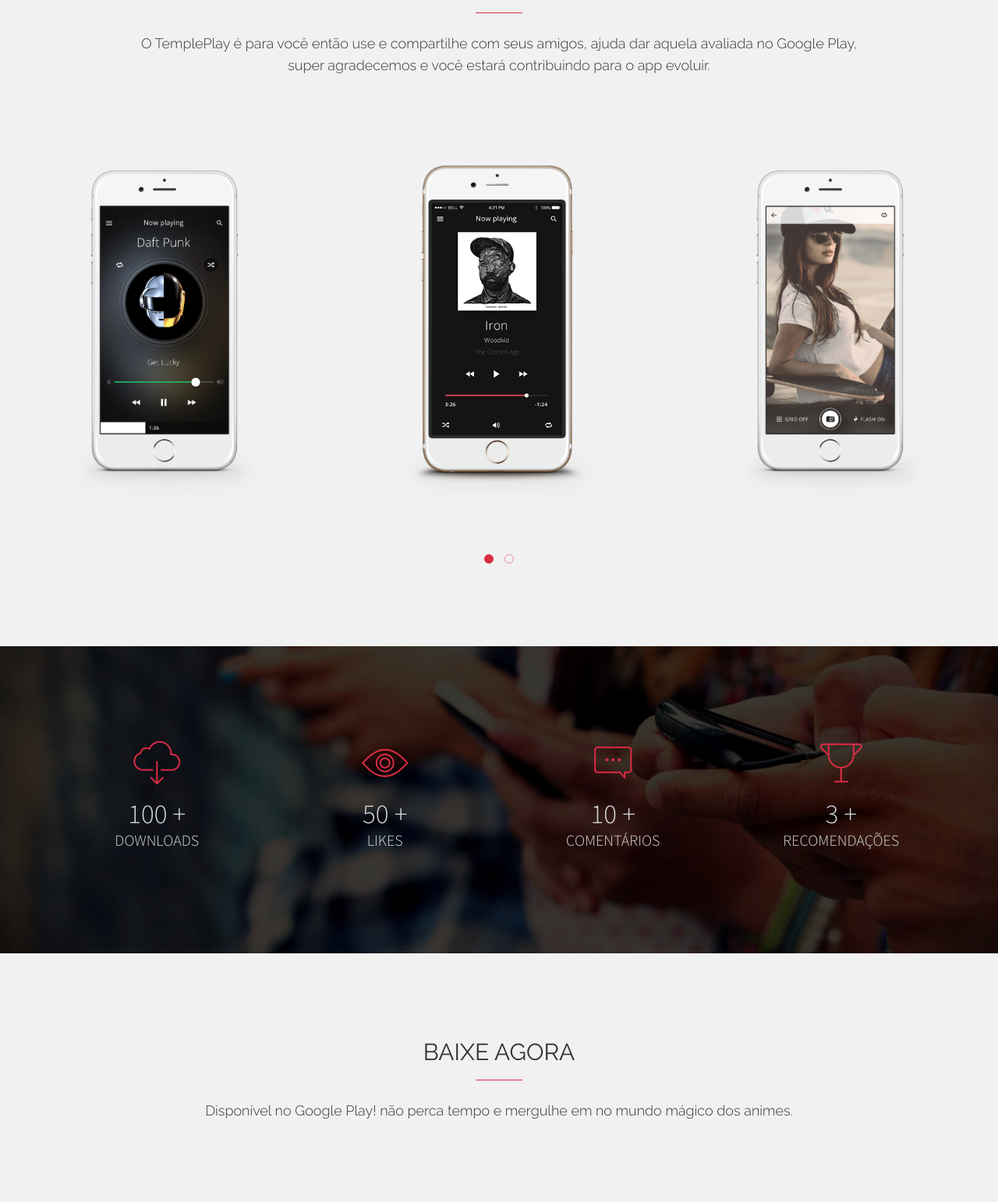
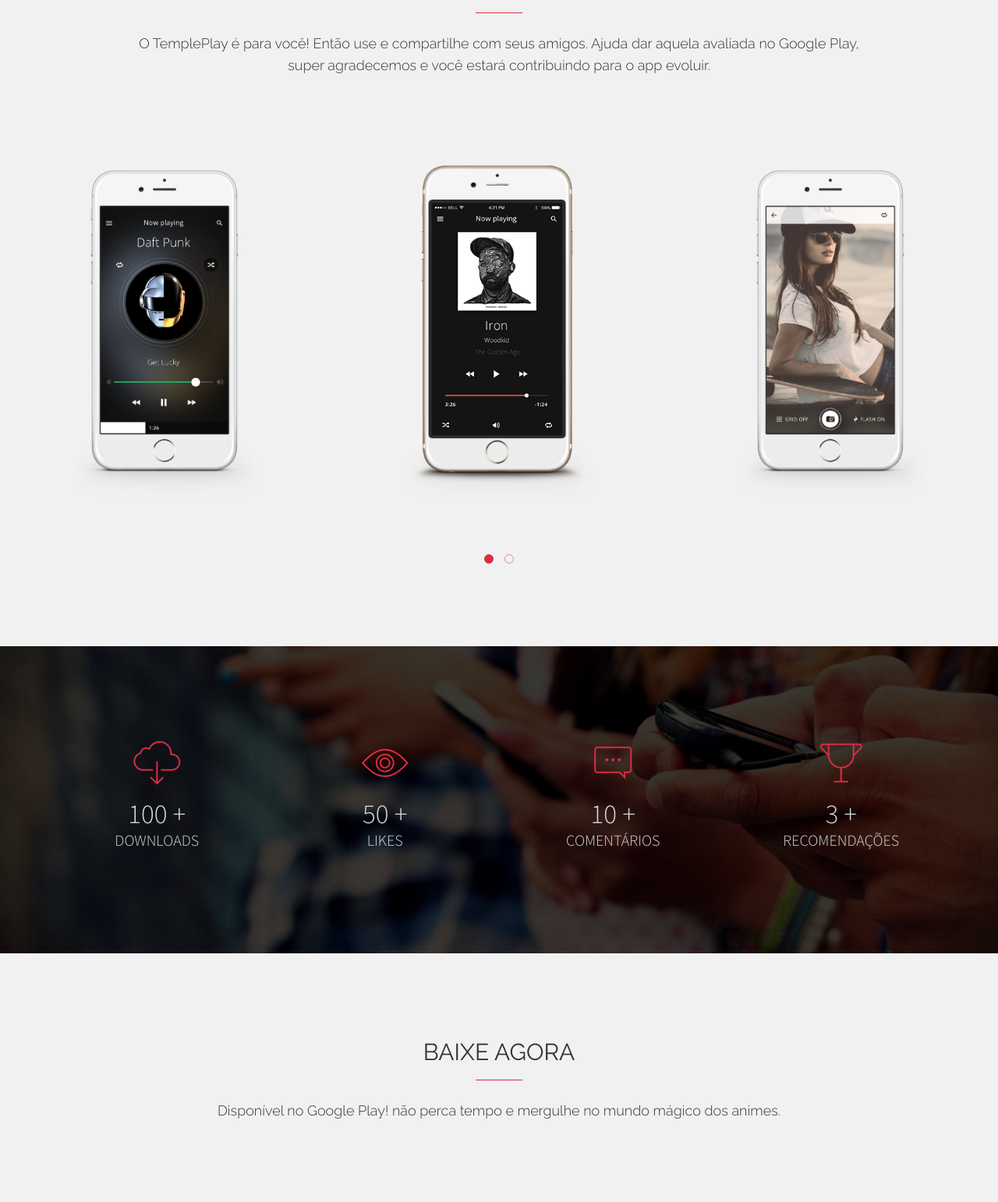
Before and after one commit to Erckhart/templeplay, a plain HTML site: page index.html in a window 1280 px wide. Shown: the part 4340-5882 px from the top of the page at 78% size. Drawn offline with Linux system fonts and the light colour scheme.

Commit message:
Correção em textos do baixe agora

```diff
--- a/index.html
+++ b/index.html
@@ -455,7 +455,7 @@
                         <!-- APPS SCREEN TITLE -->
                         <div class="section_title">
                             <h2>TemplePlay</h2>
-                            <p>O TemplePlay é para você então use e compartilhe com seus amigos, ajuda dar aquela avaliada no Google Play, super agradecemos e você estará contribuindo para o app evoluir.</p>
+                            <p>O TemplePlay é para você! Então use e compartilhe com seus amigos. Ajuda dar aquela avaliada no Google Play, super agradecemos e você estará contribuindo para o app evoluir.</p>
                         </div>
                         <!-- END APPS SCREEN TITLE -->
                     </div>
@@ -555,7 +555,7 @@
                     <!-- DOWNLOAD NOW SECTION TITLE -->
                     <div class="section_title">
                         <h2>Baixe Agora</h2>
-                        <p>Disponível no Google Play! não perca tempo e mergulhe em no mundo mágico dos animes.</p>
+                        <p>Disponível no Google Play! não perca tempo e mergulhe no mundo mágico dos animes.</p>
                     </div>
                     <!--END DOWNLOAD NOW SECTION TITLE -->
                 </div>
```
